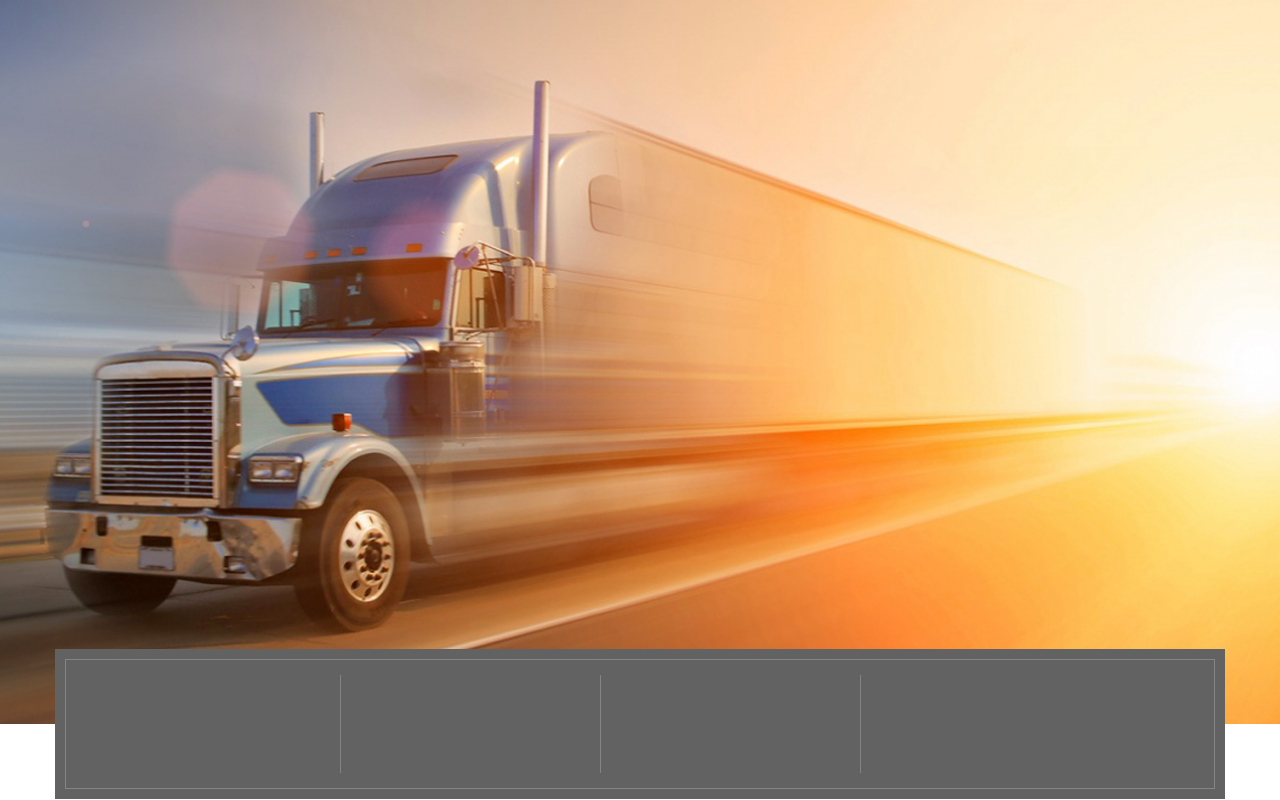
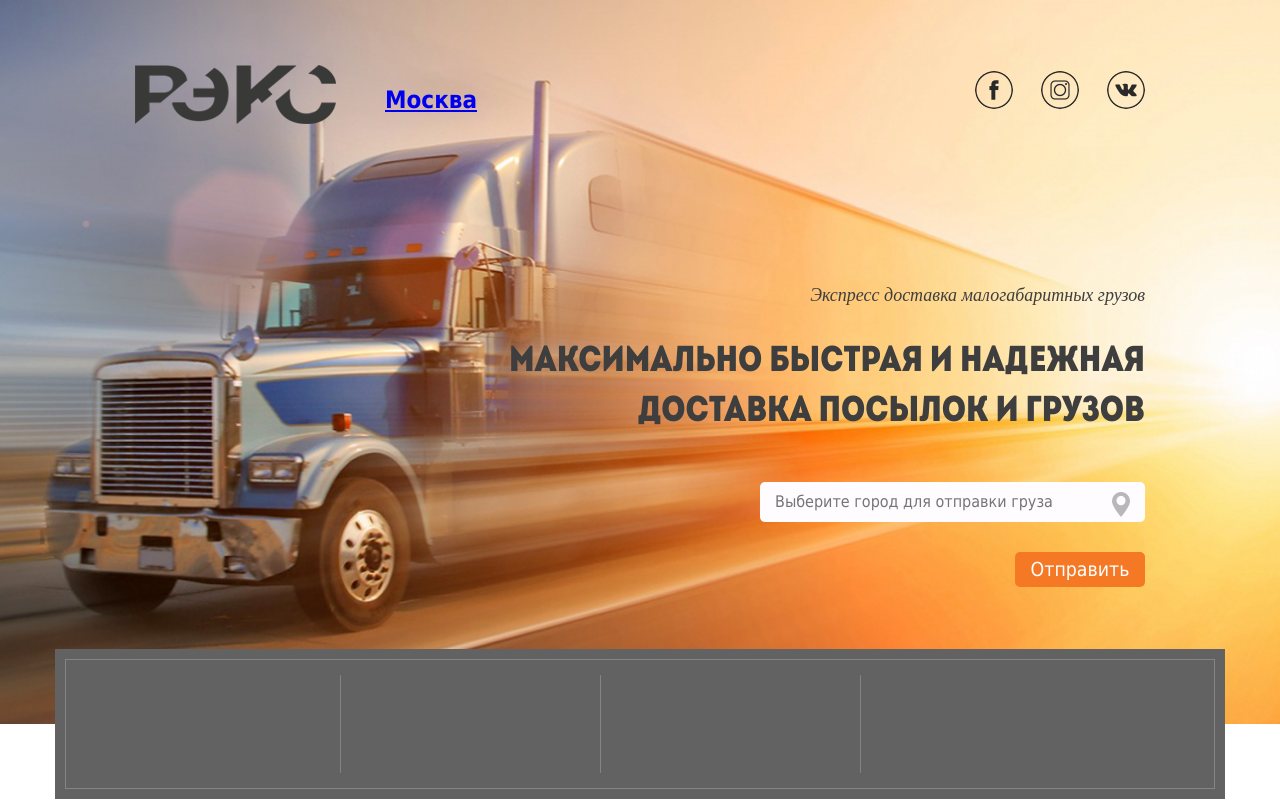
Before and after one commit to SlavkaOnline/lending, a website built with webpack: page index.html in a window 1280 px wide. Built offline with nearby package versions, Linux system fonts and the light colour scheme.

Commit message:
Закончил с основной версткой первой секции

```diff
--- a/index.html
+++ b/index.html
@@ -11,9 +11,46 @@
 <body>
     <header class="section-header">
 
+        <div class="menu">
+            <div class="menu__logo-city">
+
+                <div class="menu__logo">
+                    <a href="/"><img src="../img/logo.png" alt="Recs"></a>
+                </div>
+
+                <div class="menu__city">
+                    <a href="/">Москва</a>
+                </div>
+
+            </div>
+
+            <div class="menu__social">
+                <a class="menu__social-fb" href="#">&nbsp</a>
+                <a class="menu__social-instagram" href="#">&nbsp</a>
+                <a class="menu__social-vk" href="#">&nbsp</a>
+            </div>
+
+        </div>
+
+        <div class="info">
+            <p class="info__info1">Экспресс доставка малогабаритных грузов</p>
+            <p class="info__info2">максимально быстрая и надежная доставка посылок и грузов</p>
+        </div>
+
+        <div class="divelery-point-choise">
+            <form class="form-divelery-point">
+                <div class="location-icon-container">
+                    <input class=" form-divelery-point__input " type="text " placeholder="Выберите город для отправки груза ">
+                    <img class="location-icon" src="../img/location_icon.png" alt="">
+                </div>
+                <button class="form-divelery-point__button ">Отправить</button>
+            </form>
+        </div>
+
+
     </header>
-    <section class="section1">
-        <ul class="section1__list">
+    <section class="section1 ">
+        <ul class="section1__list ">
             <li></li>
             <li></li>
             <li></li>
--- /dev/null
+++ b/scss/_fonts.scss
@@ -0,0 +1,4 @@
+@font-face {
+    font-family: "IntroCondBlackFree";
+    src: url("../fonts/Intro Cond Black Free.otf")
+}
--- a/scss/_header.scss
+++ b/scss/_header.scss
@@ -3,8 +3,128 @@
     max-width: 1440px;
     height: 724px;
     margin: 0 auto;
+    padding: 30px 135px;
     background: url('../img/header_bg.png') no-repeat;
     background-position: center;
     background-size: cover;
     margin-bottom: -75px;
 }
+
+.menu {
+    height: 120px;
+    display: flex;
+    flex-flow: row wrap;
+    justify-content: space-between;
+    align-items: center;
+    &__logo-city {
+        display: flex;
+        flex-flow: row nowrap;
+    }
+    &__logo {
+        height: 50px;
+        width: 200px;
+    }
+    &__city {
+        font-size: 24px;
+        font-family: "Tahoma";
+        color: rgb(245, 120, 37);
+        margin-left: 50px;
+        font-weight: bold;
+        line-height: 1.2;
+        align-self: flex-end;
+        a {
+            &:visited {
+                color: rgb(245, 120, 37);
+            }
+        }
+    }
+    &__social {
+        width: 170px;
+        display: flex;
+        flex-flow: row nowrap;
+        justify-content: space-between;
+        a {
+            text-decoration: none;
+            border-radius: 50%;
+            width: 38px;
+            height: 38px;
+        }
+        &-fb {
+            background: url('../img/fb.png');
+        }
+        &-instagram {
+            background: url('../img/instagram.png');
+        }
+        &-vk {
+            background: url('../img/vk.png');
+        }
+    }
+}
+
+.info {
+    margin-top: 135px;
+    text-align: right;
+    display: flex;
+    flex-flow: column;
+    align-items: flex-end;
+    &__info1 {
+        margin-bottom: 30px;
+        font-size: 18px;
+        font-family: "Myriad Pro";
+        color: rgb(62, 62, 62);
+        font-style: italic;
+        line-height: 1.2;
+    }
+    &__info2 {
+        max-width: 670px;
+        font-size: 36px;
+        font-family: "IntroCondBlackFree";
+        color: rgb(62, 62, 62);
+        text-transform: uppercase;
+        line-height: 1.389;
+    }
+}
+
+.divelery-point-choise {
+    margin-top: 45px;
+}
+
+.form-divelery-point {
+    display: flex;
+    flex-flow: column nowrap;
+    align-items: flex-end;
+    &__input {
+        width: 385px;
+        height: 40px;
+        padding: 15px;
+        background: rgb(255, 252, 255);
+        border: none;
+        border-radius: 5px;
+        font-size: 16px;
+        font-family: "Tahoma";
+        color: rgba(159, 164, 164, 0.878);
+        line-height: 1;
+    }
+    &__button {
+        margin-top: 30px;
+        height: 35px;
+        width: 130px;
+        padding: 5px 10px;
+        border: none;
+        border-radius: 5px;
+        background: rgb(245, 120, 37);
+        font-size: 19.35px;
+        font-family: "Tahoma";
+        color: rgb(255, 255, 255);
+    }
+}
+
+.location-icon-container {
+    position: relative;
+}
+
+.location-icon {
+    position: absolute;
+    top: 10px;
+    right: 15px;
+}
--- a/scss/index.scss
+++ b/scss/index.scss
@@ -1,6 +1,7 @@
 @import 'reset';
 @import 'header';
 @import 'section1';
+@import 'fonts';
 * {
     box-sizing: border-box;
     -webkit-box-sizing: border-box;
--- a/webpack.config.ts
+++ b/webpack.config.ts
@@ -52,6 +52,14 @@ configure = {
                         loader: 'file-loader?name=/img/[name].[ext]'
                     }
                 ]
+            },
+            {
+                test: /\.(otf)$/,
+                use: [
+                    {
+                        loader: 'file-loader?name=/fonts/[name].[ext]'
+                    }
+                ]
             }
         ]
     },
```
Also changed, not shown: dist/css/main.css, dist/fonts/Intro Cond Black Free.otf (added), dist/img/fb.png (added), dist/img/instagram.png (added), dist/img/location_icon.png (added), dist/img/logo.png (added), dist/img/vk.png (added), dist/index.html, fonts/Intro Cond Black Free.otf (added), img/fb.png (added), img/instagram.png (added), img/location_icon.png (added), img/logo.png (added), img/vk.png (added).
